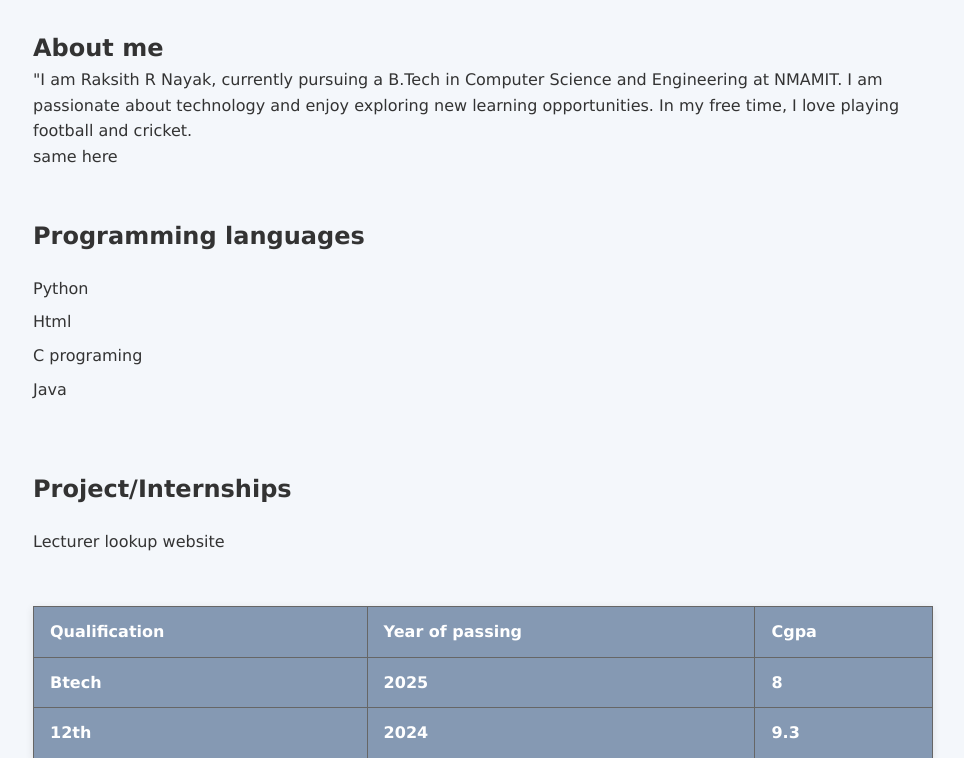
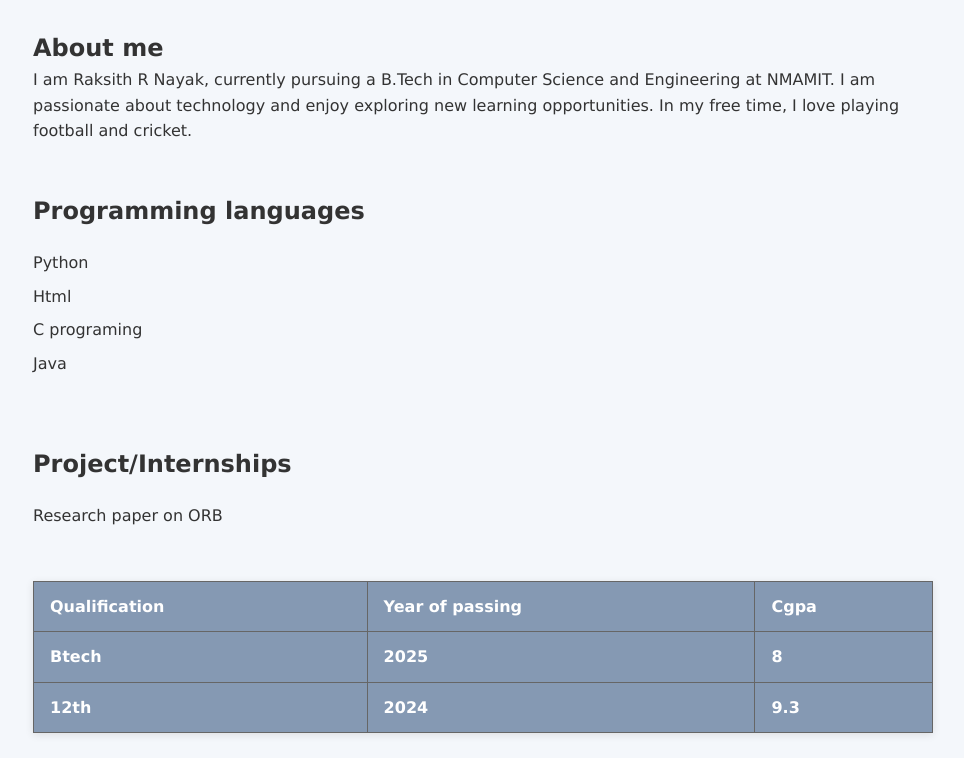
Before and after one commit to rakshith0852/rakshithrn-portfolio, a plain HTML site: page index.html in a window 1280 px wide. Shown: the part 550-1308 px from the top of the page, without its empty margins (157-1121 px from the left). Drawn offline with Linux system fonts and the light colour scheme.

Commit message:
changes done 2nd time

```diff
--- a/index.html
+++ b/index.html
@@ -27,10 +27,10 @@
 <div class="bio">
 <h2>About me</h2>
 <p>
-"I am Raksith R Nayak, currently pursuing a B.Tech in Computer Science and Engineering at NMAMIT. I am passionate about technology and enjoy exploring new learning opportunities. In my free time, I love playing football and cricket.
+I am Raksith R Nayak, currently pursuing a B.Tech in Computer Science and Engineering at NMAMIT. I am passionate about technology and enjoy exploring new learning opportunities. In my free time, I love playing football and cricket.
 </p>
 <p>
- same here
+
 </p>
 </div>
 <div class="program_lang">
@@ -45,7 +45,7 @@
 <div class="project">
 <h2>Project/Internships</h2>
 <ul class="proj">
-<li>Lecturer lookup website</li>
+<li>Research paper on ORB </li>
 </ul>
 </div>
 </section>
```
